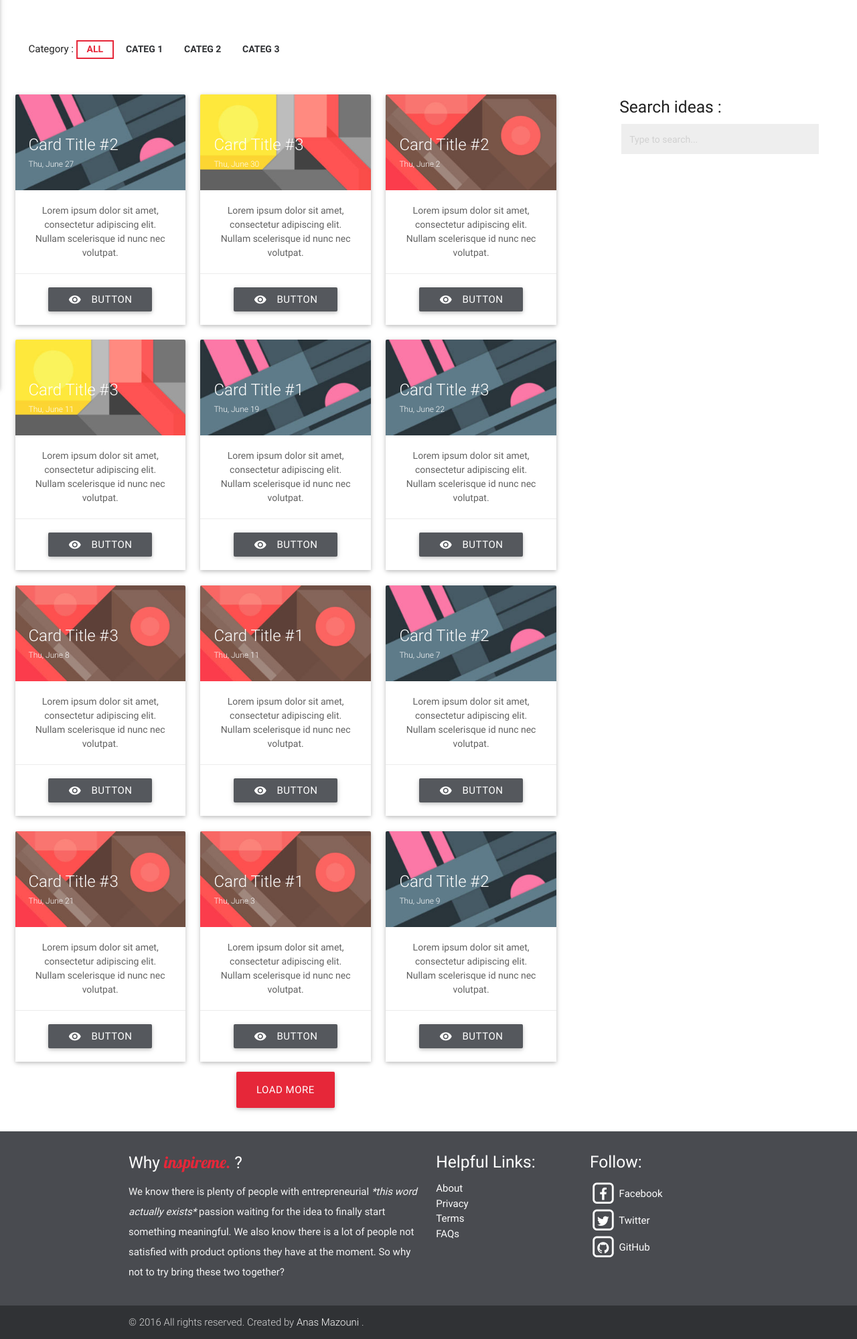
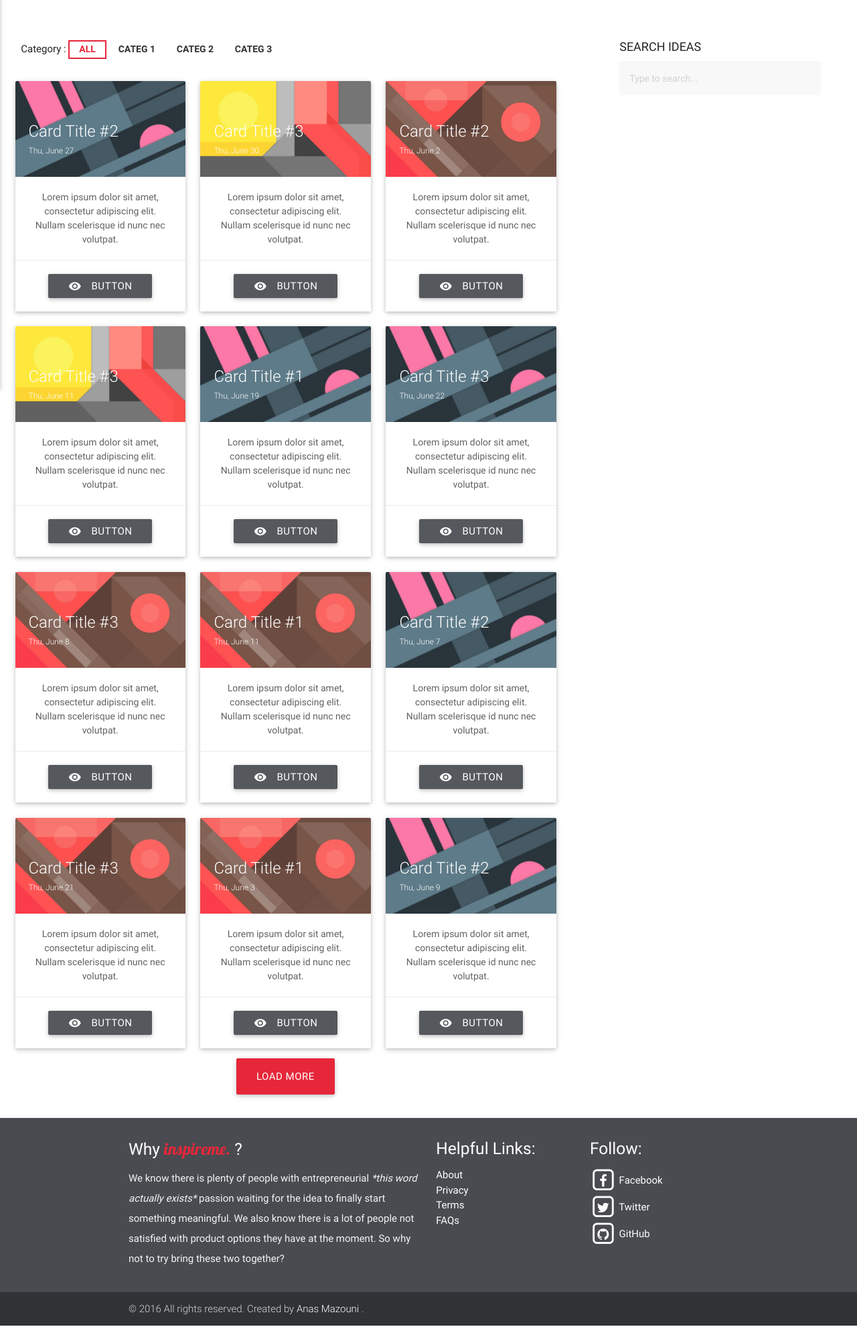
Before and after one commit to Stormiix/ideas-site, a PHP site: page /ideas in a window 1280 px wide. Shown: the part 279-2278 px from the top of the page at 67% size. Run offline with PHP 8.4, Linux system fonts and the light colour scheme; some libraries are stand-ins or nearby versions.

Commit message:
some css changes

```diff
--- a/css/custom.css
+++ b/css/custom.css
@@ -657,16 +657,28 @@ hr::after {
 .searchform input {
   width: 100%;
   height: 45px;
-  background: #eee;
-  border: 3px solid #fff !important;
+  background: #f8f8f8;
+  border: 3px solid transparent !important;
   border-radius: 0px !important;
   display: block;
   margin-top: 9px;
   padding-left: 12px;
   font-size: 14px;
   color: #7F8C8D;
-  transition: all .4s ease; }
-/* line 698, ../sass/custom.scss */
+  transition: all .4s ease;
+  box-shadow: none !important; }
+/* line 699, ../sass/custom.scss */
 .searchform input:focus {
   border-color: #e62739 !important;
   border-bottom: 3px solid #e62739 !important; }
+
+/* line 705, ../sass/custom.scss */
+.sidebar {
+  padding-top: 30px !important; }
+  /* line 709, ../sass/custom.scss */
+  .sidebar .widget .widget-title h5 {
+    font-size: 18px;
+    font-family: "Roboto";
+    color: #252525;
+    text-transform: uppercase;
+    line-height: 1.333; }
--- a/ideas.php
+++ b/ideas.php
@@ -56,24 +56,16 @@
 
 
         <div class="section">
+
             <div class="row">
-                <div class=" col s8">
-                    <div class="col s8">
+                <div class="col s12 m8 l8">
                     <ul class="categ filter left-align">
                         Category :
                         <li><a href="#" role="button" data-filter="all" class="all selected ">All</a></li>
                         <li><a href="#" role="button" data-filter="categ1">Categ 1</a></li>
                         <li><a href="#" role="button" data-filter="categ2">Categ 2</a></li>
                         <li><a href="#" role="button" data-filter="categ3">Categ 3</a></li>
-                        </ul></div>
-                        <div class="col s4">
-
-
-                        </div>
-                    </div></div>
-                    <div class="row">
-                        <div class="col s12 m8 l8">
-
+                    </ul>
                     <div class="boxes center-align">
                         <?php
                         for($x = 1; $x <= 12; $x++){
@@ -105,17 +97,20 @@
                     </div>
 
                 </div>
-                        <div class="col s12 m4 l4">
+                <div class="sidebar col s12 m4 l4">
                     <div class="container">
-                                <h5>Search ideas : </h5>
+                        <div class="widget">
+                            <div class="widget-title">
+                                <h5>Search ideas </h5>
+                            </div>
+                            <div class="widget-content">
                                 <form class="searchform">
 
                                     <input id="search" type="text" placeholder='Type to search...' required>
 
                                 </form>
-
+                            </div></div>
                         </div>
-
                     </div></div>
                 </div>
 
--- a/sass/custom.scss
+++ b/sass/custom.scss
@@ -684,8 +684,8 @@ hr::after {
     input {
         width: 100%;
         height: 45px;
-        background: #eee;
-        border: 3px solid #fff !important;
+        background: #f8f8f8;
+        border: 3px solid transparent !important;
         border-radius: 0px !important;
         display: block;
         margin-top: 9px;
@@ -693,6 +693,7 @@ hr::after {
         font-size: 14px;
         color: #7F8C8D;
         transition: all .4s ease;
+        box-shadow: none !important;
     }
 
     input:focus {
@@ -700,3 +701,17 @@ hr::after {
         border-bottom: 3px solid map-get($custom-color-sec, "base") !important;
     }
 }
+
+.sidebar {
+    padding-top: 30px !important;
+
+    .widget {
+        .widget-title h5 {
+            font-size: 18px;
+            font-family: "Roboto";
+            color: rgb(37, 37, 37);
+            text-transform: uppercase;
+            line-height: 1.333;
+        }
+    }
+}
```
Lines whose indentation alone changed are shown as unchanged.
